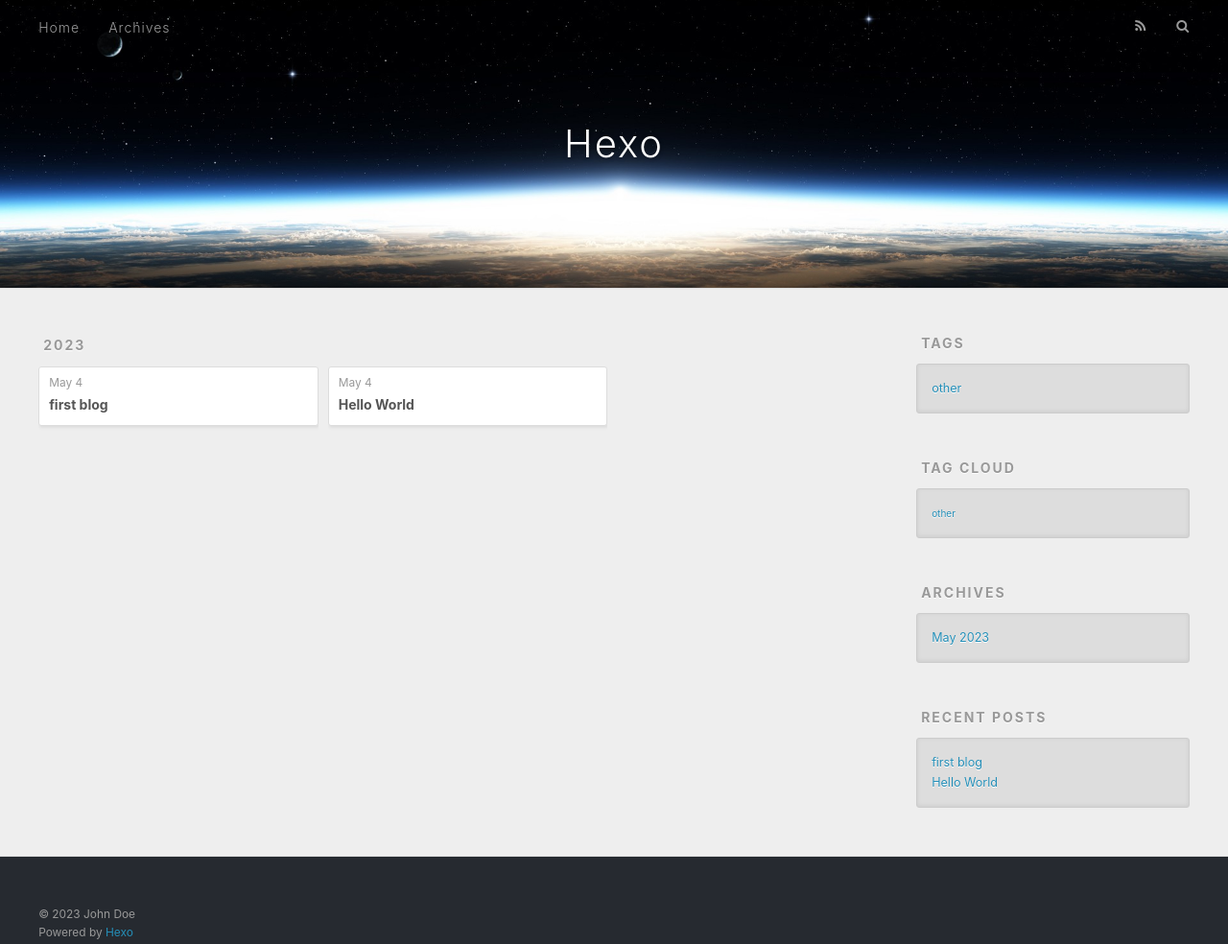
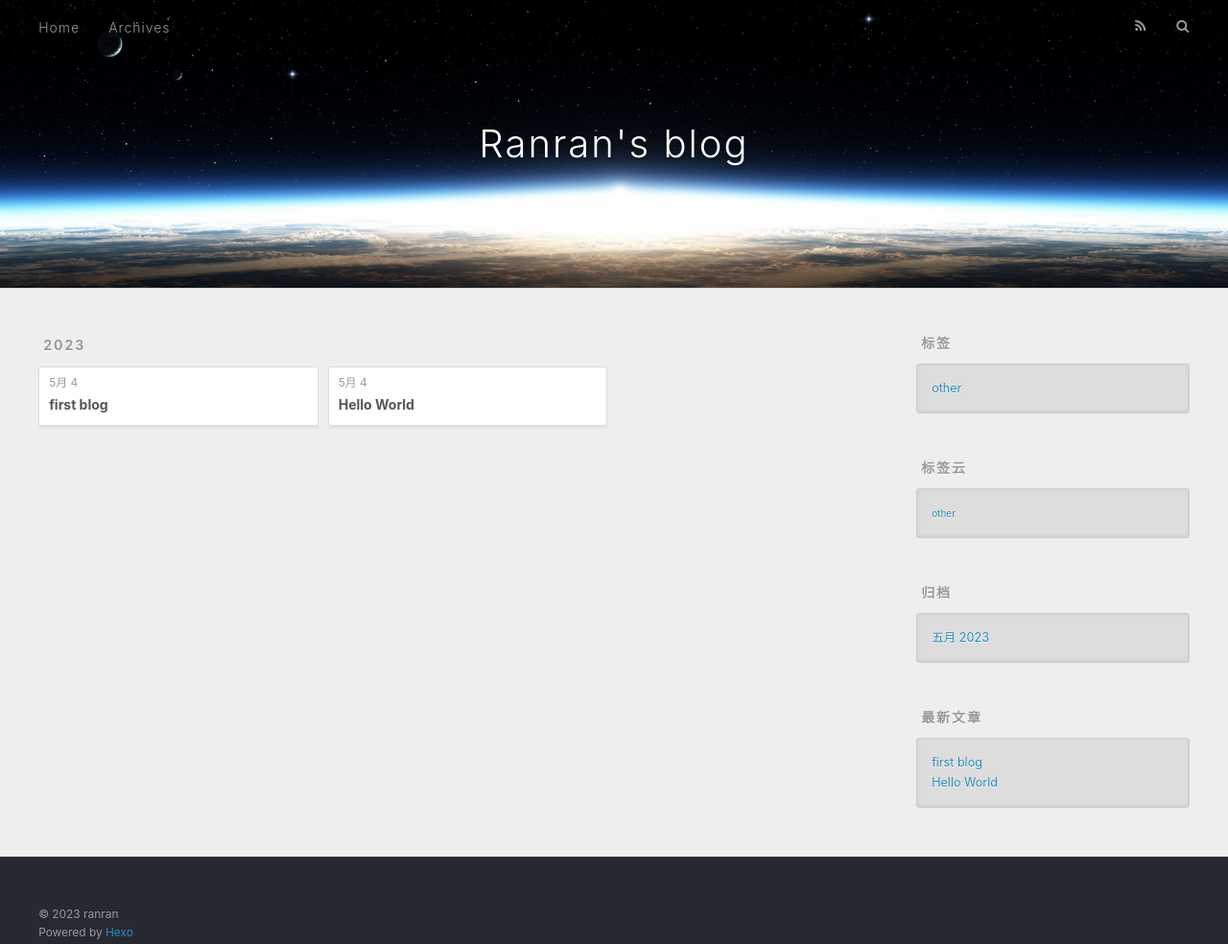
Before and after one commit to ranranmq/ranranmq.github.io, a plain HTML site: page archives/index.html in a window 1280 px wide. Shown: the whole page at 96% size. Drawn offline with nearby package versions, Linux system fonts and the light colour scheme.

Commit message:
Site updated: 2023-05-05 16:37:00

```diff
--- a/archives/index.html
+++ b/archives/index.html
@@ -5,17 +5,17 @@
 
 
 
-  <title>Archives | Hexo</title>
+  <title>归档 | Ranran&#39;s blog</title>
   <meta name="viewport" content="width=device-width, initial-scale=1, maximum-scale=1">
   <meta property="og:type" content="website">
-<meta property="og:title" content="Hexo">
+<meta property="og:title" content="Ranran&#39;s blog">
 <meta property="og:url" content="https://ranranmq.github.io/archives/index.html">
-<meta property="og:site_name" content="Hexo">
-<meta property="og:locale" content="en_US">
-<meta property="article:author" content="John Doe">
+<meta property="og:site_name" content="Ranran&#39;s blog">
+<meta property="og:locale" content="zh_CN">
+<meta property="article:author" content="ranran">
 <meta name="twitter:card" content="summary">
 
-    <link rel="alternate" href="/atom.xml" title="Hexo" type="application/atom+xml">
+    <link rel="alternate" href="/atom.xml" title="Ranran&#39;s blog" type="application/atom+xml">
 
 
     <link rel="icon" href="/favicon.png">
@@ -36,7 +36,7 @@
   <div id="header-outer" class="outer">
     <div id="header-title" class="inner">
       <h1 id="logo-wrap">
-        <a href="/" id="logo">Hexo</a>
+        <a href="/" id="logo">Ranran&#39;s blog</a>
       </h1>
 
     </div>
@@ -53,7 +53,7 @@
 
           <a id="nav-rss-link" class="nav-icon" href="/atom.xml" title="RSS Feed"></a>
 
-        <a id="nav-search-btn" class="nav-icon" title="Search"></a>
+        <a id="nav-search-btn" class="nav-icon" title="搜索"></a>
       </nav>
       <div id="search-form-wrap">
         <form action="//google.com/search" method="get" accept-charset="UTF-8" class="search-form"><input type="search" name="q" class="search-form-input" placeholder="Search"><button type="submit" class="search-form-submit">&#xF002;</button><input type="hidden" name="sitesearch" value="https://ranranmq.github.io"></form>
@@ -79,7 +79,7 @@
   <div class="archive-article-inner">
     <header class="archive-article-header">
       <a href="/2023/05/04/first-blog/" class="archive-article-date">
-  <time datetime="2023-05-04T07:55:15.000Z" itemprop="datePublished">May 4</time>
+  <time datetime="2023-05-04T07:55:15.000Z" itemprop="datePublished">5月 4</time>
 </a>
 
 
@@ -98,7 +98,7 @@
   <div class="archive-article-inner">
     <header class="archive-article-header">
       <a href="/2023/05/04/hello-world/" class="archive-article-date">
-  <time datetime="2023-05-04T07:32:32.198Z" itemprop="datePublished">May 4</time>
+  <time datetime="2023-05-04T07:32:32.198Z" itemprop="datePublished">5月 4</time>
 </a>
 
 
@@ -125,7 +125,7 @@
 
 
   <div class="widget-wrap">
-    <h3 class="widget-title">Tags</h3>
+    <h3 class="widget-title">标签</h3>
     <div class="widget">
       <ul class="tag-list" itemprop="keywords"><li class="tag-list-item"><a class="tag-list-link" href="/tags/other/" rel="tag">other</a></li></ul>
     </div>
@@ -135,7 +135,7 @@
 
 
   <div class="widget-wrap">
-    <h3 class="widget-title">Tag Cloud</h3>
+    <h3 class="widget-title">标签云</h3>
     <div class="widget tagcloud">
       <a href="/tags/other/" style="font-size: 10px;">other</a>
     </div>
@@ -144,9 +144,9 @@
 
 
   <div class="widget-wrap">
-    <h3 class="widget-title">Archives</h3>
+    <h3 class="widget-title">归档</h3>
     <div class="widget">
-      <ul class="archive-list"><li class="archive-list-item"><a class="archive-list-link" href="/archives/2023/05/">May 2023</a></li></ul>
+      <ul class="archive-list"><li class="archive-list-item"><a class="archive-list-link" href="/archives/2023/05/">五月 2023</a></li></ul>
     </div>
   </div>
 
@@ -154,7 +154,7 @@
 
 
   <div class="widget-wrap">
-    <h3 class="widget-title">Recent Posts</h3>
+    <h3 class="widget-title">最新文章</h3>
     <div class="widget">
       <ul>
 
@@ -178,7 +178,7 @@
 
   <div class="outer">
     <div id="footer-info" class="inner">
-      &copy; 2023 John Doe<br>
+      &copy; 2023 ranran<br>
       Powered by <a href="http://hexo.io/" target="_blank">Hexo</a>
     </div>
   </div>
--- a/atom.xml
+++ b/atom.xml
@@ -1,6 +1,6 @@
 <?xml version="1.0" encoding="utf-8"?>
 <feed xmlns="http://www.w3.org/2005/Atom">
-  <title>Hexo</title>
+  <title>Ranran&#39;s blog</title>
 
 
   <link href="https://ranranmq.github.io/atom.xml" rel="self"/>
@@ -10,7 +10,7 @@
   <id>https://ranranmq.github.io/</id>
 
   <author>
-    <name>John Doe</name>
+    <name>ranran</name>
 
   </author>
 
```
Also changed, not shown: 2023/05/04/first-blog/index.html (+14 -14 lines), 2023/05/04/hello-world/index.html (+14 -14 lines), archives/2023/05/index.html (+16 -16 lines), archives/2023/index.html (+16 -16 lines), index.html (+16 -16 lines), tags/other/index.html (+15 -15 lines).
